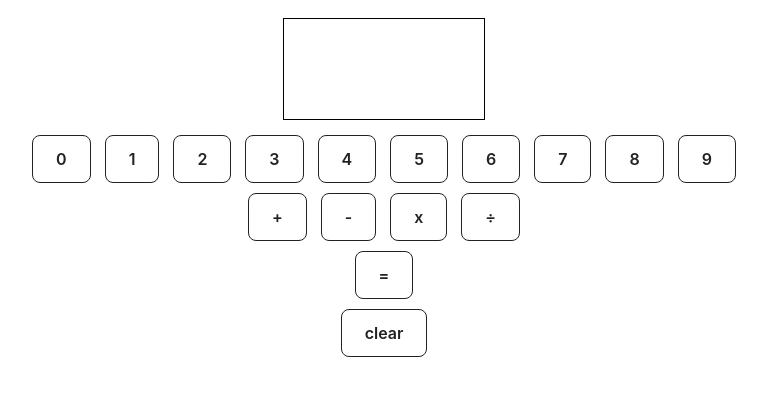
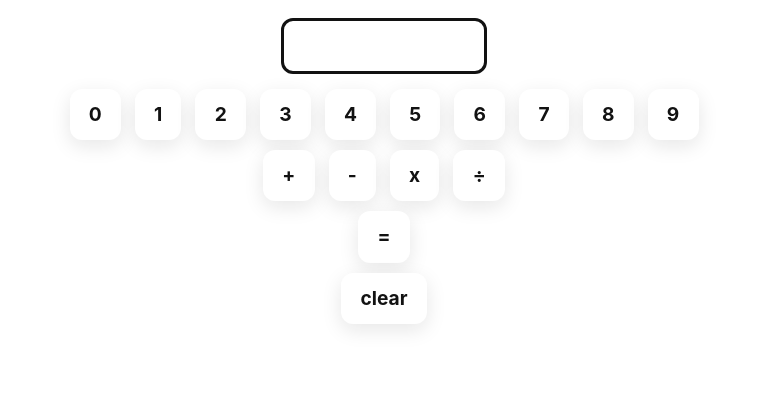
Before and after one commit to afyqeyzar/calculator_js, a plain HTML site: page index.html in a window 1280 px wide. Shown: the whole page, without its empty margins (256-1023 px from the left). Drawn offline with Linux system fonts and the light colour scheme.

Commit message:
better styling

```diff
--- a/style.css
+++ b/style.css
@@ -6,55 +6,47 @@ body{
 }
 
 #display{
-    border: 1px solid black;
+    border: 3px solid #121212;
     margin: 10px;
-    height: 100px;
+    height: 50px;
     width: 200px;
     display: flex;
     justify-content: center;
     align-items: center;
+    border-radius: 12px;
+    font-family: Inter,sans-serif;
+    font-size: 1.2rem;
+    font-weight: 700;
 }
 
-/* CSS */
 button {
-  background-color: #FFFFFF;
-  border: 1px solid #222222;
-  border-radius: 8px;
+  align-items: center;
+  background-color: #fff;
+  border-radius: 12px;
+  box-shadow: transparent 0 0 0 3px,rgba(18, 18, 18, .1) 0 6px 20px;
   box-sizing: border-box;
-  color: #222222;
+  color: #121212;
   cursor: pointer;
-  display: inline-block;
-  font-family: Circular,-apple-system,BlinkMacSystemFont,Roboto,"Helvetica Neue",sans-serif;
-  font-size: 16px;
-  font-weight: 600;
-  line-height: 20px;
+  display: inline-flex;
+  flex: 1 1 auto;
+  font-family: Inter,sans-serif;
+  font-size: 1.2rem;
+  font-weight: 700;
+  justify-content: center;
+  line-height: 1;
   margin: 5px;
   outline: none;
-  padding: 13px 23px;
-  position: relative;
+  padding: 1rem 1.2rem;
   text-align: center;
   text-decoration: none;
-  touch-action: manipulation;
-  transition: box-shadow .2s,-ms-transform .1s,-webkit-transform .1s,transform .1s;
+  transition: box-shadow .2s,-webkit-box-shadow .2s;
+  white-space: nowrap;
+  border: 0;
   user-select: none;
   -webkit-user-select: none;
-  width: auto;
+  touch-action: manipulation;
 }
 
-button:focus-visible {
-  box-shadow: #222222 0 0 0 2px, rgba(255, 255, 255, 0.8) 0 0 0 4px;
-  transition: box-shadow .2s;
+button:hover {
+  box-shadow: #121212 0 0 0 3px, transparent 0 0 0 0;
 }
-
-button:active {
-  background-color: #F7F7F7;
-  border-color: #000000;
-  transform: scale(.96);
-}
-
-button:disabled {
-  border-color: #DDDDDD;
-  color: #DDDDDD;
-  cursor: not-allowed;
-  opacity: 1;
-}
```
